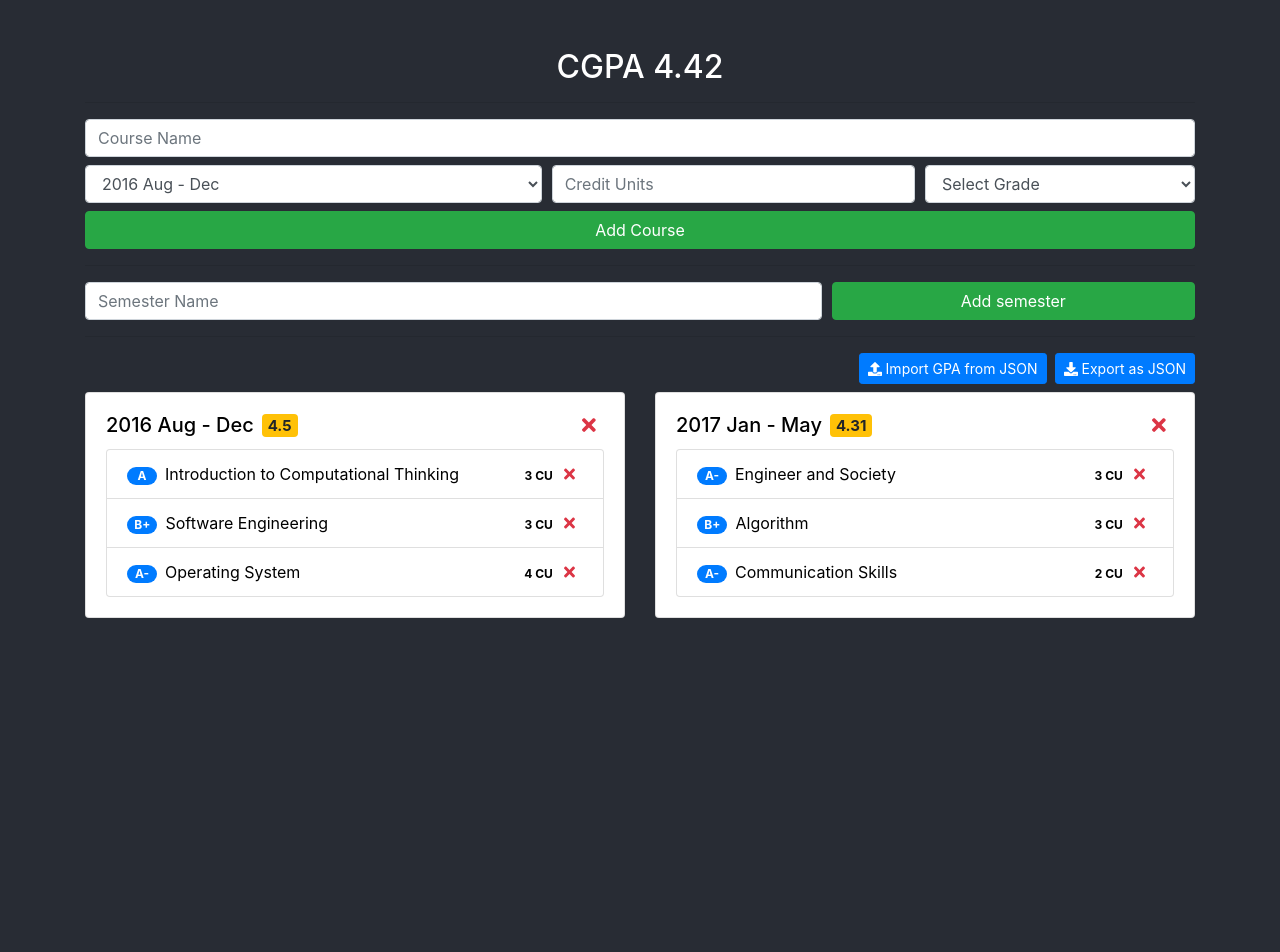
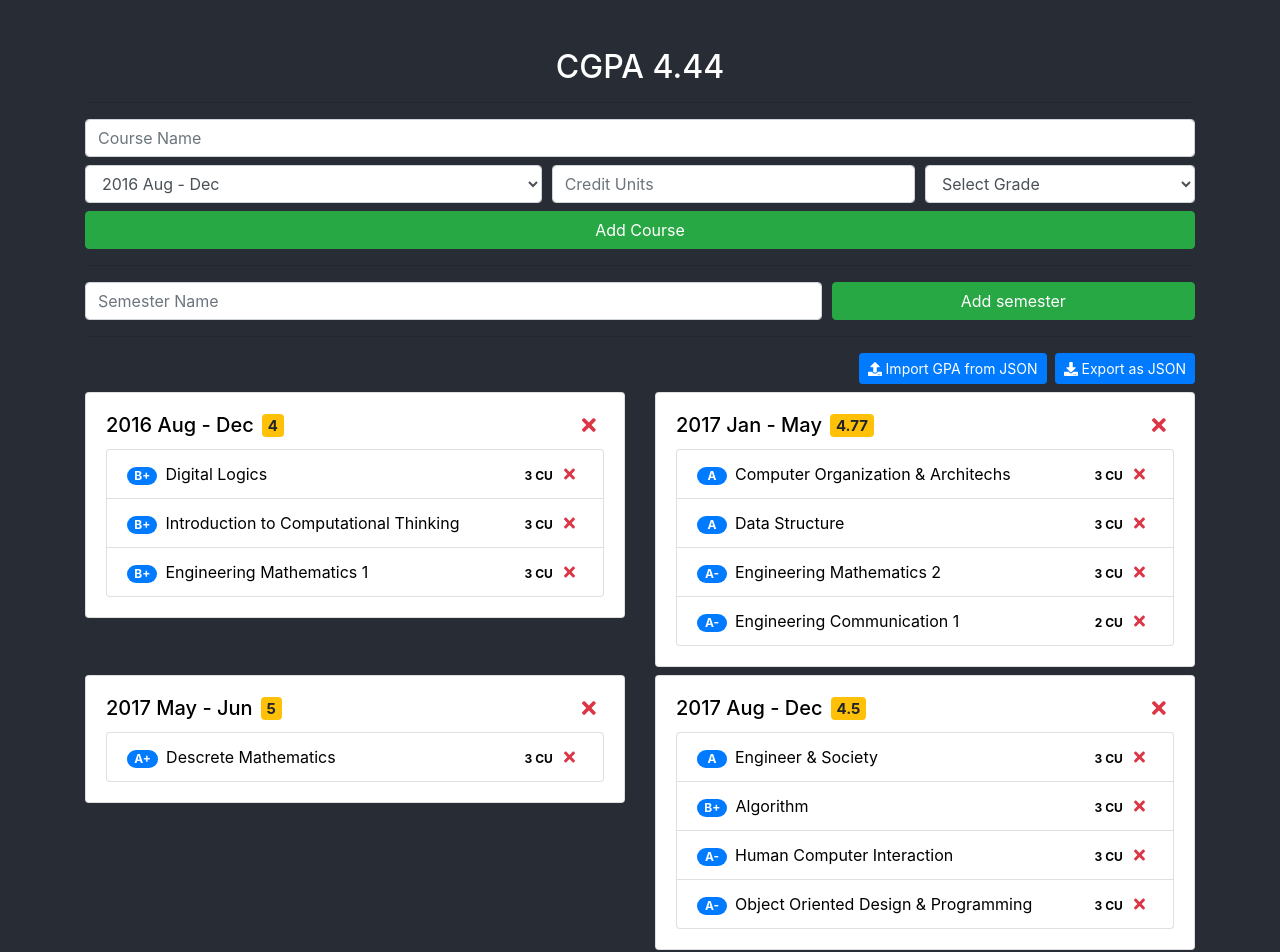
Before and after one commit to zhiyue-yi/React-GPA-Calculator, a React (Create React App) app: page / in a window 1280 px wide. Shown: the top 952 px of the page. Before the commit the page ends 800 px from the top, so only its background shows below. Built offline with nearby package versions, Linux system fonts and the light colour scheme.

Commit message:
Added default GPA settings

```diff
--- a/data/GPA.json
+++ /dev/null
@@ -1 +0,0 @@
-[{"name":"2016 Aug - Dec","courses":[{"name":"Digital Logics","grade":"B+","credit":3},{"name":"Introduction to Computational Thinking","grade":"B+","credit":3},{"name":"Engineering Mathematics 1","grade":"B+","credit":3}]},{"name":"2017 Jan - May","courses":[{"name":"Computer Organization & Architechs","grade":"A","credit":3},{"name":"Data Structure","grade":"A","credit":3},{"name":"Engineering Mathematics 2","grade":"A-","credit":3},{"name":"Engineering Communication 1","grade":"A-","credit":2}]},{"name":"2017 May - Jun","courses":[{"name":"Descrete Mathematics","grade":"A+","credit":3}]},{"name":"2017 Aug - Dec","courses":[{"name":"Engineer & Society","grade":"A","credit":3},{"name":"Algorithm","grade":"B+","credit":3},{"name":"Human Computer Interaction","grade":"A-","credit":3},{"name":"Object Oriented Design & Programming","grade":"A-","credit":3}]},{"name":"2018 Jan - May","courses":[{"name":"Computer Graphics & Visualisation","grade":"A","credit":3},{"name":"Software Engineering","grade":"B+","credit":3},{"name":"Software Analysis and Design","grade":"A-","credit":3}]},{"name":"2018 Aug - Dec","courses":[{"name":"Operating System","grade":"B","credit":3},{"name":"Introduction to Database","grade":"B+","credit":3},{"name":"Advanced Software Engineering","grade":"A","credit":3}]}]
--- /dev/null
+++ b/src/data/GPA.json
@@ -0,0 +1,91 @@
+[{
+  "name": "2016 Aug - Dec",
+  "courses": [{
+    "name": "Digital Logics",
+    "grade": "B+",
+    "credit": 3
+  }, {
+    "name": "Introduction to Computational Thinking",
+    "grade": "B+",
+    "credit": 3
+  }, {
+    "name": "Engineering Mathematics 1",
+    "grade": "B+",
+    "credit": 3
+  }]
+}, {
+  "name": "2017 Jan - May",
+  "courses": [{
+    "name": "Computer Organization & Architechs",
+    "grade": "A",
+    "credit": 3
+  }, {
+    "name": "Data Structure",
+    "grade": "A",
+    "credit": 3
+  }, {
+    "name": "Engineering Mathematics 2",
+    "grade": "A-",
+    "credit": 3
+  }, {
+    "name": "Engineering Communication 1",
+    "grade": "A-",
+    "credit": 2
+  }]
+}, {
+  "name": "2017 May - Jun",
+  "courses": [{
+    "name": "Descrete Mathematics",
+    "grade": "A+",
+    "credit": 3
+  }]
+}, {
+  "name": "2017 Aug - Dec",
+  "courses": [{
+    "name": "Engineer & Society",
+    "grade": "A",
+    "credit": 3
+  }, {
+    "name": "Algorithm",
+    "grade": "B+",
+    "credit": 3
+  }, {
+    "name": "Human Computer Interaction",
+    "grade": "A-",
+    "credit": 3
+  }, {
+    "name": "Object Oriented Design & Programming",
+    "grade": "A-",
+    "credit": 3
+  }]
+}, {
+  "name": "2018 Jan - May",
+  "courses": [{
+    "name": "Computer Graphics & Visualisation",
+    "grade": "A",
+    "credit": 3
+  }, {
+    "name": "Software Engineering",
+    "grade": "B+",
+    "credit": 3
+  }, {
+    "name": "Software Analysis and Design",
+    "grade": "A-",
+    "credit": 3
+  }]
+}, {
+  "name": "2018 Aug - Dec",
+  "courses": [{
+    "name": "Operating System",
+    "grade": "B",
+    "credit": 3
+  }, {
+    "name": "Introduction to Database",
+    "grade": "B+",
+    "credit": 3
+  }, {
+    "name": "Advanced Software Engineering",
+    "grade": "A",
+    "credit": 3
+  }]
+}]
--- a/src/stores/gpa.store.ts
+++ b/src/stores/gpa.store.ts
@@ -2,6 +2,7 @@ import { observable, action, computed } from 'mobx';
 import { ISemester } from '../interfaces/semester.interface';
 import { ICourse } from '../interfaces/course.interface';
 import gradeSettingStore from './grade-settings.store';
+import gpaData from './../data/GPA.json';
 
 export class GpaStore {
   @observable semesters: ISemester[] = [];
@@ -87,37 +88,6 @@ export class GpaStore {
 }
 
 const gpaStore = new GpaStore();
-gpaStore.addSemester('2016 Aug - Dec');
-gpaStore.addSemester('2017 Jan - May');
-
-const semester1 = gpaStore.semesters[0];
-gpaStore.addCourse(semester1, {
-  name: 'Introduction to Computational Thinking',
-  credit: 3,
-  grade: 'A',
-});
-gpaStore.addCourse(semester1, {
-  name: 'Software Engineering',
-  credit: 3,
-  grade: 'B+',
-});
-gpaStore.addCourse(semester1, {
-  name: 'Operating System',
-  credit: 4,
-  grade: 'A-',
-});
-
-const semester2 = gpaStore.semesters[1];
-gpaStore.addCourse(semester2, {
-  name: 'Engineer and Society',
-  credit: 3,
-  grade: 'A-',
-});
-gpaStore.addCourse(semester2, { name: 'Algorithm', credit: 3, grade: 'B+' });
-gpaStore.addCourse(semester2, {
-  name: 'Communication Skills',
-  credit: 2,
-  grade: 'A-',
-});
+gpaStore.import(gpaData);
 
 export default gpaStore;
```
